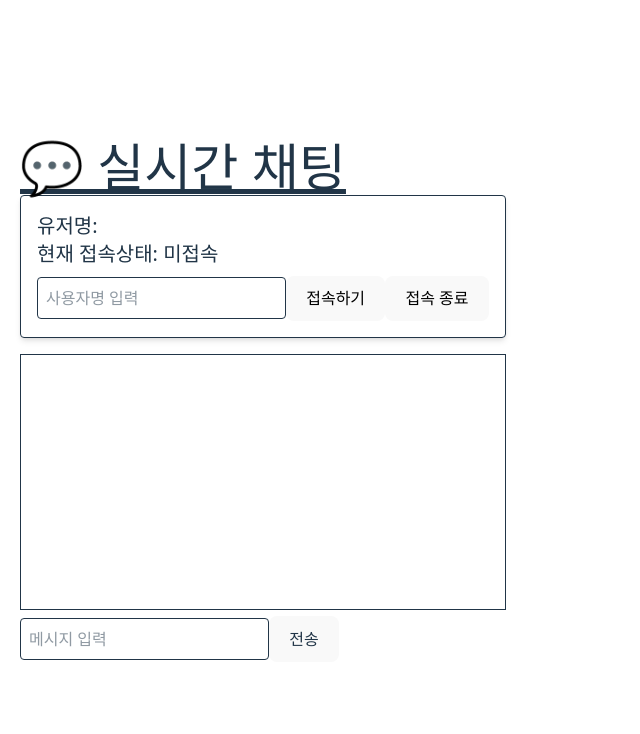
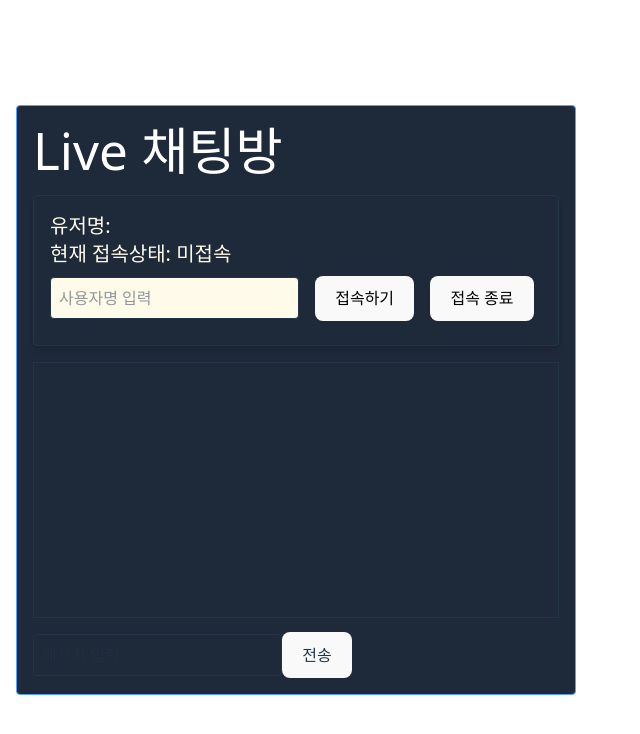
Before and after one commit to himmel-33/chat, a React (Vite) app: page / in a window 1280 px wide. Shown: the top 734 px of the page, without its empty margins (0-640 px from the left). Built offline with nearby package versions, Linux system fonts and the light colour scheme.

Commit message:
tailwind 디자인

```diff
--- a/src/App.jsx
+++ b/src/App.jsx
@@ -52,22 +52,24 @@ function App() {
   };
 
   return (
-    <div style={{ padding: "20px" }}>
-      <h1 className="text-4xl font-bold underline">💬 실시간 채팅</h1>
-      <div className="card p-4 border rounded shadow-md">
-        <h3 className="text-xl">유저명: {username}</h3>
-        <h3 className="text-xl">현재 접속상태: {isConnected ? '접속중' : '미접속'}</h3>
-        <input type="text" value={username} onChange={(e) => setUsername(e.target.value)} placeholder="사용자명 입력" className="border p-2 rounded mt-2"/>
-        <button onClick={connectToChatServer} className="bg-blue-500 text-black p-2 rounded mt-2">접속하기</button>
-        <button onClick={disconnectToChatServer} className="bg-blue-500 text-black p-2 rounded mt-2">접속 종료</button>
+    <div className="border border-blue-400 rounded bg-gray-800 p-4 m-4">
+      <h1 className="text-5xl text-white mb-4">Live 채팅방</h1>
+      <div className="p-4 border rounded shadow-md">
+        <h3 className="text-xl text-amber-50">유저명: {username}</h3>
+        <h3 className="text-xl text-amber-50">현재 접속상태: {isConnected ? '접속중' : '미접속'}</h3>
+        <input type="text" value={username} onChange={(e) => setUsername(e.target.value)} placeholder="사용자명 입력" className="border p-2 rounded mt-2 bg-amber-50 mr-2"/>
+        <button onClick={connectToChatServer} className="bg-blue-500 text-black p-2 m-2">접속하기</button>
+        <button onClick={disconnectToChatServer} className="bg-blue-500 text-black p-2 m-2">접속 종료</button>
       </div>
       <div className="border p-4 mt-4 h-64 overflow-y-auto">
         {chat.map((a, i) => (
           <p key={i}>{a.username} : {a.message}</p>
         ))}
       </div>
-      <input type="text" value={message} onChange={(e) => setMessage(e.target.value)} placeholder="메시지 입력" className="border p-2 rounded mt-2"/>
-      <button onClick={sendMessage}>전송</button>
+      <div className="w-full">
+        <input type="text" value={message} onChange={(e) => setMessage(e.target.value)} placeholder="메시지 입력" className="border p-2 rounded mt-4"/>
+        <button onClick={sendMessage}>전송</button>
+      </div>
     </div>
   );
 }
```
